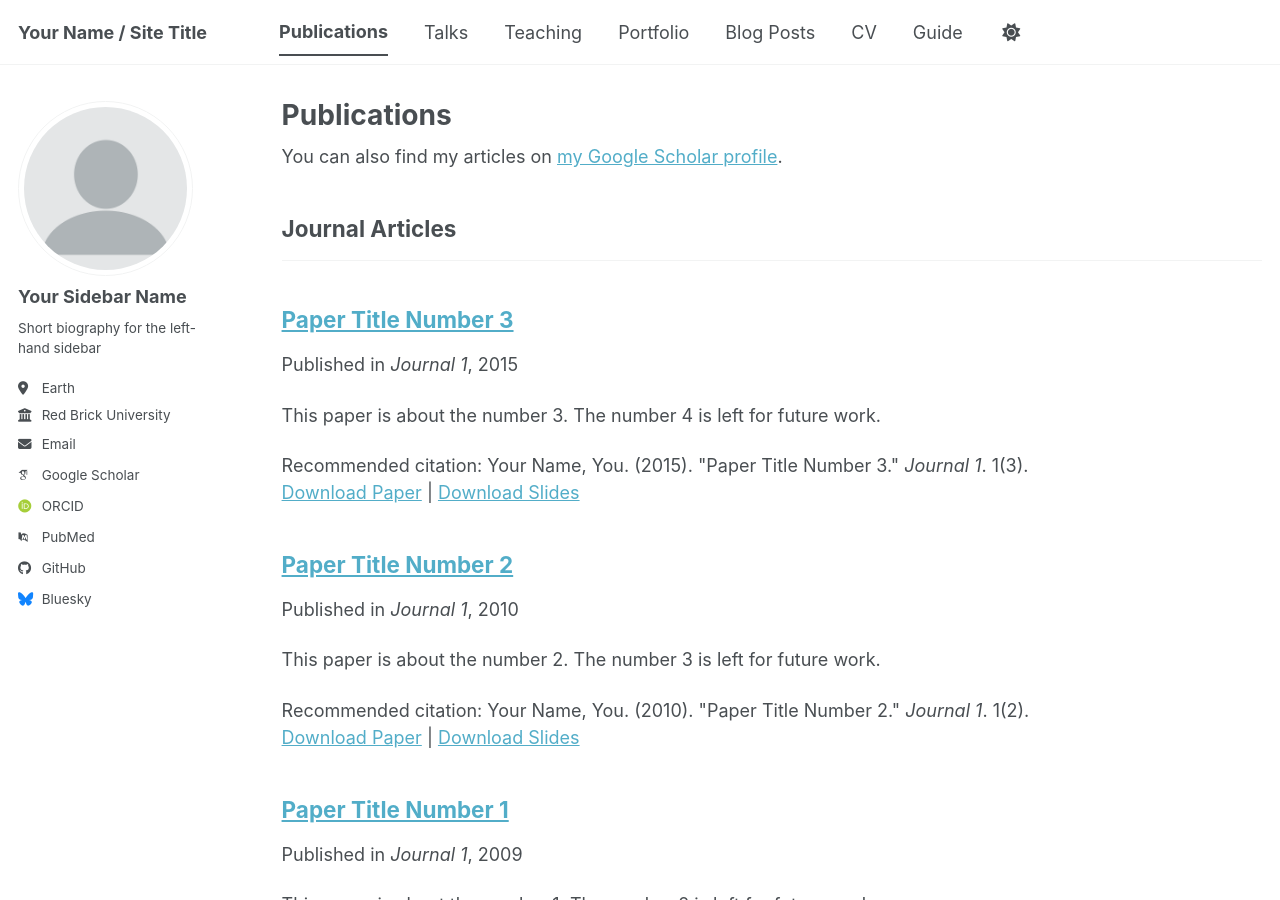
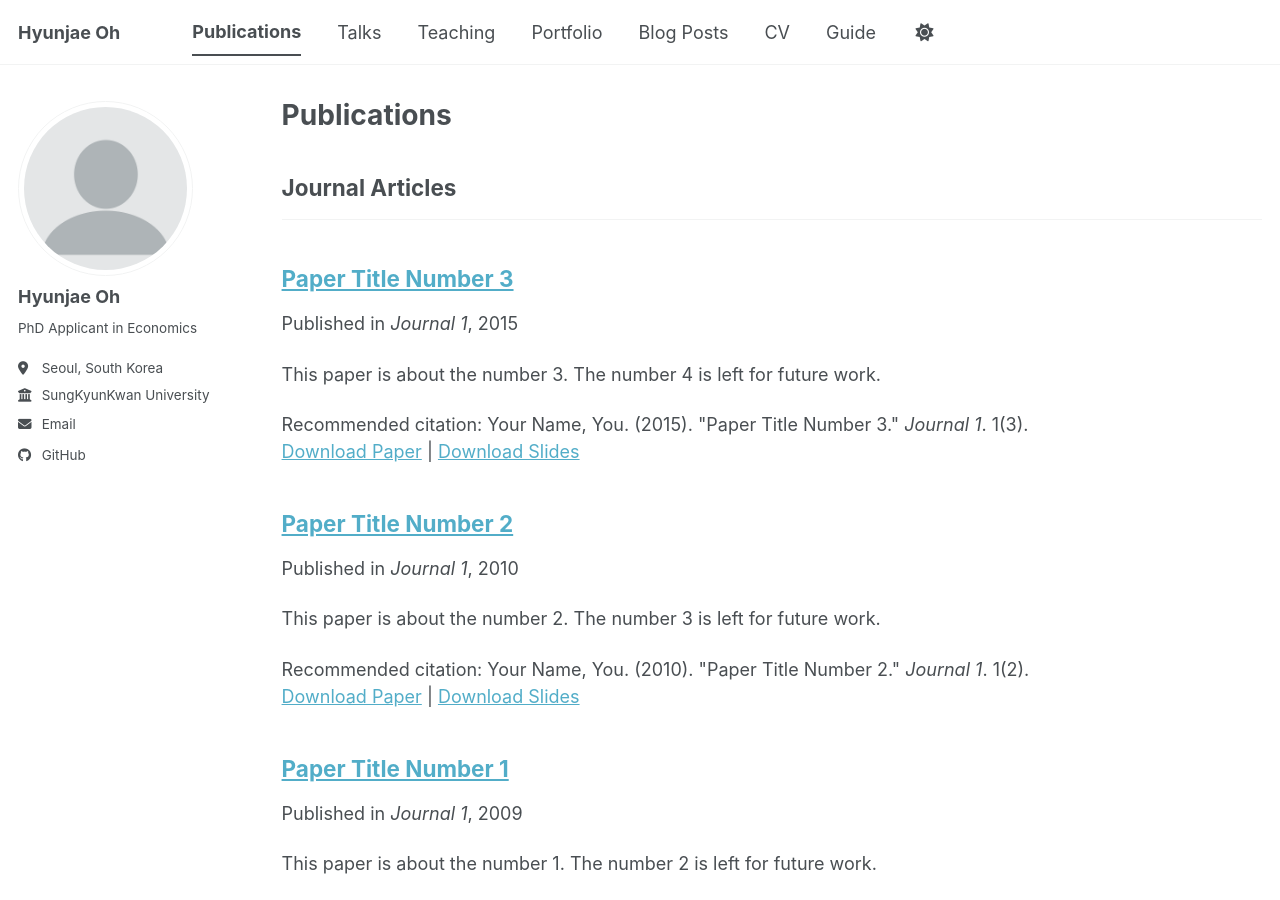
Before and after one commit to Hyunjae-Oh/hyunjae-oh.github.io, a Jekyll site: the page built from _pages/publications.html, in a window 1280 px wide and 900 px high. Built offline with Jekyll 4.4.1, drawn with Linux system fonts in a browser that asks for light colours; some web fonts are replaced; a script bundle is joined from its source files by our own code; library files that are not in the unit come from our copies; some of the changed text lies outside the part shown.

Commit message:
Update _config.yml

```diff
--- a/_config.yml
+++ b/_config.yml
@@ -9,14 +9,14 @@
 # Basic Site Settings
 locale                   : "en-US"
 site_theme               : "default" # The available themes options are "default", "air", "sunrise", "mint", "dirt" and "contrast"
-title                    : "Your Name / Site Title"
+title                    : "Hyunjae Oh"
 title_separator          : "-"
-name                     : &name "Your Name"
-description              : &description "Your Name's academic portfolio"   # Update this with a general description of your site, this is the default if not overridden by a page
-url                      : https://academicpages.github.io # The base hostname & protocol for your site e.g. "https://[your GitHub username].github.io",
+name                     : &name "Hyunjae Oh"
+description              : &description "PhD Applicant in Economics"   # Update this with a general description of your site, this is the default if not overridden by a page
+url                      : https://hyunjae-oh.github.io # The base hostname & protocol for your site e.g. "https://[your GitHub username].github.io",
                                                            # or if you already have some other page hosted on Github then use "https://[your GitHub username].github.io/[Your Repo Name]"
 baseurl                  : "" # the subpath of your site, e.g. "/blog"
-repository               : "academicpages/academicpages.github.io"
+repository               : "hyunjae-oh/hyunjae-oh.github.io"
 
 # Site Author - The following control what appear as part of the author content on the side bar.
 #               If a field is blank the icon and link will not appear, otherwise it will be shown.
@@ -24,63 +24,63 @@ repository               : "academicpages/academicpages.github.io"
 author:
   # Biographic information
   avatar           : "profile.png"
-  name             : "Your Sidebar Name"
-  pronouns         : # example: "she/her"
-  bio              : "Short biography for the left-hand sidebar"
-  location         : "Earth"
-  employer         : "Red Brick University"
-  uri              : # URL
-  email            : "none@example.org"
+  name             : "Hyunjae Oh"
+  pronouns         :
+  bio              : "PhD Applicant in Economics"
+  location         : "Seoul, South Korea"
+  employer         : "SungKyunKwan University"
+  uri              :
+  email            : "hyunjae.oh1@gmail.com"
 
   # Academic websites
-  academia         : # URL
-  arxiv            : # URL - Update with the correct link to your profile
-  googlescholar    : "https://scholar.google.com/citations?user=PS_CX0AAAAAJ"
-  inspire-hep      : # URL
-  impactstory      : # URL
-  orcid            : "https://orcid.org/yourorcidurl"
-  semantic         : # URL
-  ssrn             : # URL
-  pubmed           : "https://www.ncbi.nlm.nih.gov/pubmed/?term=john+snow"
-  researchgate     : # URL
-  scopus           : # URL
-  zotero           : # URL
+  academia         :
+  arxiv            :
+  googlescholar    :
+  inspire-hep      :
+  impactstory      :
+  orcid            :
+  semantic         :
+  ssrn             :
+  pubmed           :
+  researchgate     :
+  scopus           :
+  zotero           :
 
 
   # Repositories and software development
-  bitbucket        : # Username - Update with your username on the site
-  codepen          : # Username
-  dribbble         : # Username
-  github           : "academicpages"
-  kaggle           : # Username
-  stackoverflow    : # User number or user number and name (i.e., use "1" or "1/jeff-atwood")
+  bitbucket        :
+  codepen          :
+  dribbble         :
+  github           : "hyunjae-oh"
+  kaggle           :
+  stackoverflow    :
 
   # Social media
-  artstation       : # Username
-  bluesky          : "bsky.app" # Replace this with you Bluesky username
-  facebook         : # Username
-  flickr           : # Username
-  foursquare       : # Username
-  goodreads        : # Username
-  google_plus      : # Username
-  keybase          : # Username
-  instagram        : # Username
-  lastfm           : # Username
-  linkedin         : # Username
-  mastodon         : # URL
-  medium           : # URL
-  pinterest        : # Username
-  soundcloud       : # Username
-  steam            : # Username
-  telegram         : # URL
-  tumblr           : # Username
-  twitter          : # Username for X / Twitter
-  vine             : # Username
-  weibo            : # Username
-  wikipedia        : # Username
-  xing             : # Username
-  youtube          : # Username
-  zhihu            : # Username
+  artstation       :
+  bluesky          :
+  facebook         :
+  flickr           :
+  foursquare       :
+  goodreads        :
+  google_plus      :
+  keybase          :
+  instagram        :
+  lastfm           :
+  linkedin         :
+  mastodon         :
+  medium           :
+  pinterest        :
+  soundcloud       :
+  steam            :
+  telegram         :
+  tumblr           :
+  twitter          :
+  vine             :
+  weibo            :
+  wikipedia        :
+  xing             :
+  youtube          :
+  zhihu            :
 
 # Publication Category - The following the list of publication categories and their headings
 publication_category:
```
